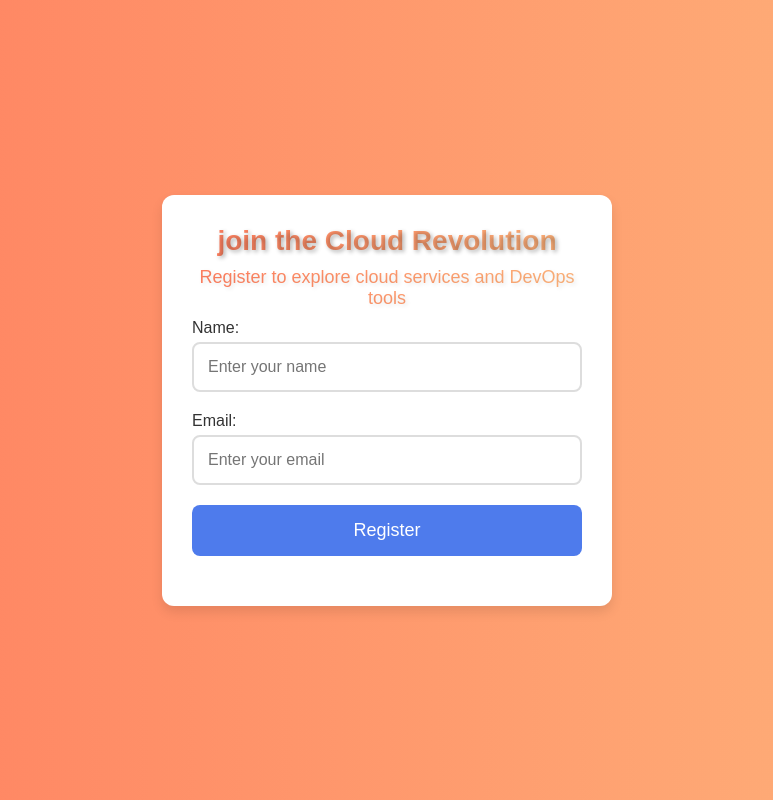
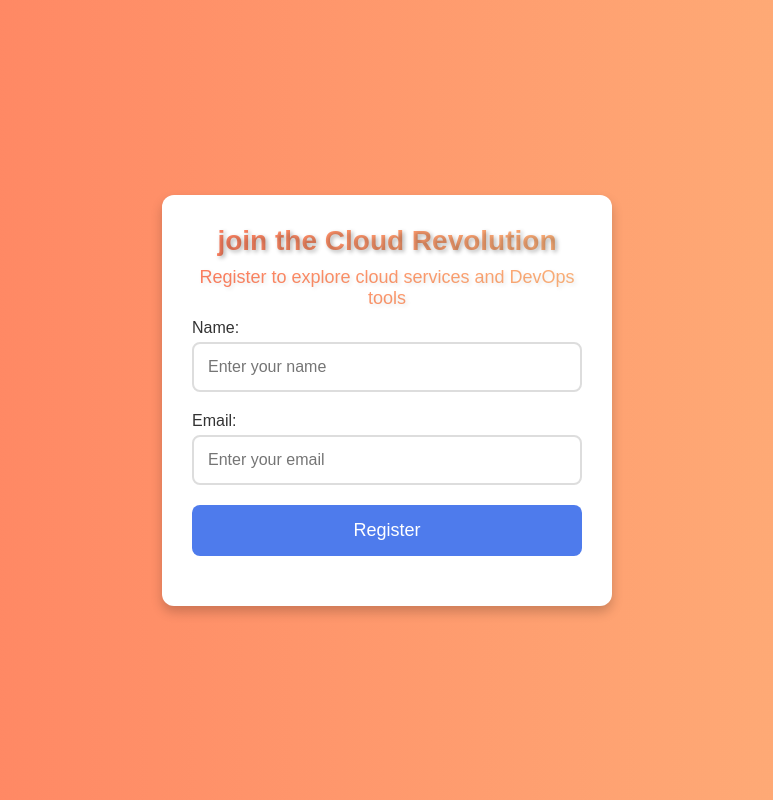
Before and after one commit to dkishore57/sample-web-app, a plain HTML site: page frontend/index.html in a window 1280 px wide. Shown: the whole page, without its empty margins (253-1026 px from the left). Drawn offline with Linux system fonts and the light colour scheme.

Commit message:
Update style.css

```diff
--- a/frontend/style.css
+++ b/frontend/style.css
@@ -19,7 +19,7 @@ body {
   max-width: 450px;
   background-color: #fff;
   border-radius: 12px;
-  box-shadow: 0 6px 12px rgba(0, 0, 0, 0.1);
+  box-shadow: 0 6px 12px rgba(0, 0, 0, 0.2);
   padding: 30px;
   text-align: center;
 }
```
